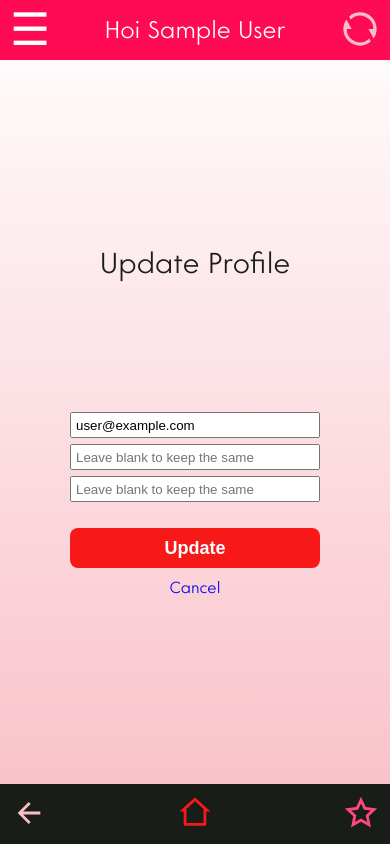
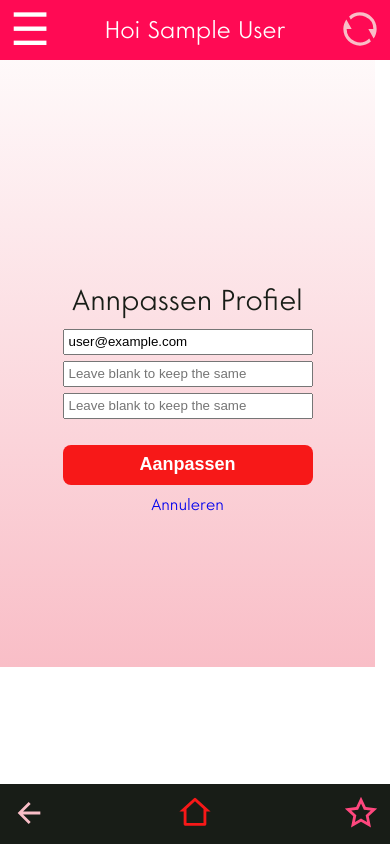
Before and after one commit to jodelajo/react-eindproject-frontend-development, a React (Create React App) app: page /update-profile in a window 390 px wide. Built offline with nearby package versions, Linux system fonts and the light colour scheme; no server answers; sample sign-in values are in the browser's storage.

Commit message:
better responsive

```diff
--- a/public/index.html
+++ b/public/index.html
@@ -9,7 +9,7 @@
       content="Web site created using create-react-app"
     />
 
-    <title>React My App</title>
+    <title>It beste plakje fan Fryslân</title>
   </head>
   <body>
 
--- a/src/App.css
+++ b/src/App.css
@@ -17,15 +17,18 @@
 body {
     font-family: 'Core Sans G', Arial, sans-serif;
     width: 100vw;
+    height: 100vh;
     color: #33312F;
 }
 
 .weather-container {
-    display: flex;
-    flex-direction: column;
-    width: 100vw;
-    height: 100vh;
+    display: block;
+    /*flex-direction: column;*/
+    width: 375px;
+    height: 667px;
     min-height: 100%;
+    background: linear-gradient(#ffffff, #f9bec7);
+
 }
 
 .weather-wrapper {
@@ -34,9 +37,9 @@ body {
     align-items: center;
     justify-content: center;
     text-align: center;
-    height: auto;
+    height: 100%;
     flex-grow: 1;
-    background: linear-gradient(#ffffff, #f9bec7);
+    /*background: linear-gradient(#ffffff, #f9bec7);*/
 }
 
 @media only screen and (min-width: 767px) {
--- a/src/pages/forgotPassword/ForgotPassword.js
+++ b/src/pages/forgotPassword/ForgotPassword.js
@@ -30,6 +30,7 @@ function ForgotPassword() {
         <form className="form" onSubmit={handleSubmit(onSubmit)}>
             {error && <p> {error} </p>}
             {message && <p>{message}</p>}
+            <h2>Nieuw wachtwoord</h2>
             <input
                 type="email"
                 name="email"
@@ -41,7 +42,7 @@ function ForgotPassword() {
 
             <SubmitButton
             disabled={loading}
-            buttonText="reset password"
+            buttonText="aanvragen"
             />
 
         </form>
--- a/src/pages/logIn/LogIn.js
+++ b/src/pages/logIn/LogIn.js
@@ -37,6 +37,7 @@ function LogIn() {
     return <main>
         <form className="form" onSubmit={handleSubmit(onSubmit)}>
             {error && <p> {error} </p>}
+            <h2>Inloggen</h2>
             <input
                 type="email"
                 name="email"
--- a/src/pages/profile/Profile.js
+++ b/src/pages/profile/Profile.js
@@ -32,7 +32,7 @@ function Profile() {
                     {currentUser && currentUser.email}
                 </p>
                 <Link to="/update-profile">
-                    Update profiel
+                    Profiel aanpassen
                 </Link>
 
             </div>
--- a/src/pages/signUp/SignUp.css
+++ b/src/pages/signUp/SignUp.css
@@ -4,12 +4,14 @@
 }
 h2 {
     font-size: 1.8em;
+    margin-bottom: 10px;
 }
 .form {
     margin-top: 130px;
     display: flex;
     flex-direction: column;
-    flex-wrap: nowrap;
+    justify-content: stretch;
+    /*flex-wrap: nowrap;*/
     height: 100%;
 }
 .submit-button {
@@ -32,6 +34,8 @@ h2 {
     width: 250px;
     height: 26px;
     padding: 4px;
+    margin-left: auto;
+    margin-right: auto;
 }
 
 .input-textarea {
--- a/src/pages/signUp/SignUp.js
+++ b/src/pages/signUp/SignUp.js
@@ -38,6 +38,7 @@ function SignUp() {
     return <main>
         <form className="form" onSubmit={handleSubmit(onSubmit)}>
             {error && <p> {error} </p>}
+            <h2>Account aanmaken</h2>
             <input
                 type="text"
                 name="username"
--- a/src/pages/updateProfile/UpdateProfile.js
+++ b/src/pages/updateProfile/UpdateProfile.js
@@ -46,9 +46,10 @@ function UpdateProfile() {
 
 
         return <main>
-            <h2>Update Profile</h2>
+
             <form className="form" onSubmit={handleSubmit(onSubmit)}>
                 {error && <p> {error} </p>}
+                <h2>Annpassen Profiel</h2>
                 <input
                     type="email"
                     name="email"
@@ -76,11 +77,11 @@ function UpdateProfile() {
                 />
                 <SubmitButton
                 disabled={loading}
-                buttonText="Update"
+                buttonText="Aanpassen"
                 />
             </form>
 
-            <p><Link to="/profile">Cancel</Link></p>
+            <p><Link to="/profile">Annuleren</Link></p>
         </main>
     }
 
```
